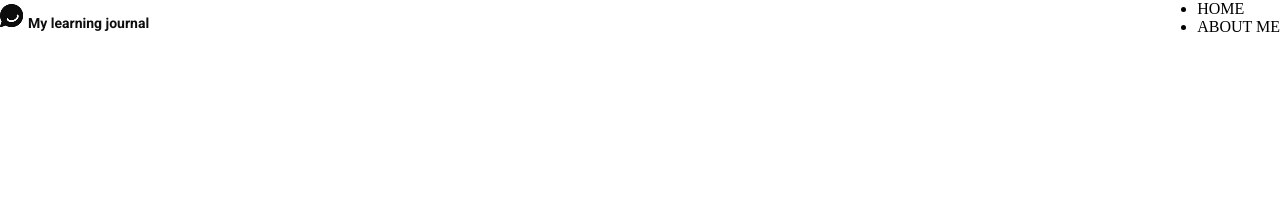
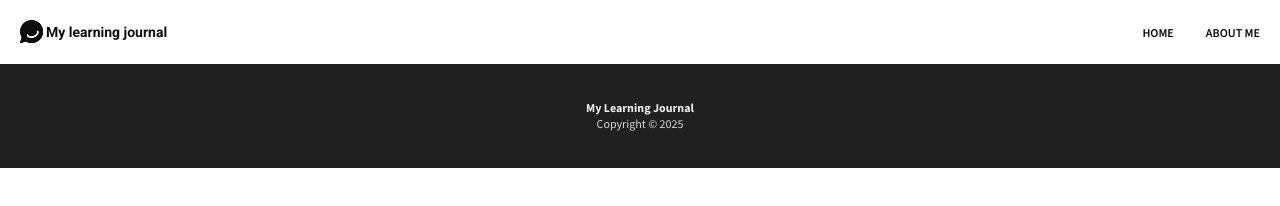
Before and after one commit to IanMacSpence/20250621-scrimba-learning-journal, a plain HTML site: page index.html in a window 1280 px wide. Drawn offline with nearby package versions, Linux system fonts and the light colour scheme.

Commit message:
Added and styled header and footer

```diff
--- a/index.css
+++ b/index.css
@@ -14,6 +14,12 @@
     Typography
    ================= */
 
+.container {
+  /* max-width: 1200px;  */
+  margin: 0 auto;
+  padding-left: 1.25rem;
+  padding-right: 1.25rem;
+}
 /* =================
     Header
    ================= */
@@ -22,15 +28,40 @@ header {
   display: flex;
   justify-content: space-between;
   align-items: center;
+  padding-top: 1.25em;
+  padding-bottom: 1.25em;
 }
 .logo-title-container {
   color: #0e0e0e;
   text-decoration: none;
+  display: flex;
+  align-items: center;
+}
+
+.logo-title-container img {
+  margin-right: 0.125em;
 }
 
 .logo-title-container span {
   font-size: 0.875rem;
   font-family: "Roboto", sans-serif;
+  font-weight: 700;
+}
+
+header nav ul {
+  display: flex;
+  gap: 2em;
+  list-style-type: none;
+  padding: 0;
+  margin: 0;
+}
+
+header nav ul li a {
+  text-decoration: none;
+  color: #090909;
+  font-size: 0.75rem;
+  font-weight: 600;
+  font-family: "Source Sans 3", sans-serif;
 }
 
 /* =================
@@ -38,5 +69,31 @@ header {
    ================= */
 
 /* =================
+    Featured Post
+   ================= */
+
+/* =================
+    Articles
+   ================= */
+
+/* =================
     Footer
    ================= */
+footer {
+  background: #202020;
+  text-align: center;
+  font-family: "Source Sans 3", sans-serif;
+  font-size: 0.75rem;
+  font-weight: 700;
+  padding-top: 3em;
+  padding-bottom: 3em;
+}
+
+.footer-title {
+  color: #ececec;
+}
+
+.footer-copy {
+  color: #d7d7d7;
+  font-weight: 400;
+}
--- a/index.html
+++ b/index.html
@@ -11,24 +11,31 @@
     <link rel="preconnect" href="https://fonts.googleapis.com" />
     <link rel="preconnect" href="https://fonts.gstatic.com" crossorigin />
     <link
-      href="https://fonts.googleapis.com/css2?family=Inter&family=Karla:wdth,wght@100..125,800&family=Roboto:wght@700&family=Source+Sans+Pro:wght@400;600;700&display=swap"
+      href="https://fonts.googleapis.com/css2?family=Inter&family=Karla:wdth,wght@100..125,800&family=Roboto:wght@700&family=Source+Sans+3:ital,wght@0,200..900;1,200..900&display=swap"
       rel="stylesheet"
     />
   </head>
   <body>
-    <header>
+    <header class="container">
       <a href="/" class="logo-title-container">
         <img src="./img/logo-img.png" alt="Logo of black speech bubble." />
         <span>My learning journal</span>
       </a>
       <nav>
         <ul>
-          <li>HOME</li>
-          <li>ABOUT ME</li>
+          <li><a href="index.html">HOME</a></li>
+          <li><a href="about.html">ABOUT ME</a></li>
         </ul>
       </nav>
     </header>
-    <main></main>
-    <footer></footer>
+    <main class="container">
+      <section class="featured-post"></section>
+      <section class="articles-container"></section>
+    </main>
+    <footer class="container">
+      <p class="footer-title">My Learning Journal</p>
+      <p class="footer-copy">Copyright &copy; <span id="year"></span></p>
+    </footer>
   </body>
+  <script src="index.js"></script>
 </html>
--- a/index.js
+++ b/index.js
@@ -0,0 +1 @@
+document.getElementById("year").textContent = new Date().getFullYear();
```
